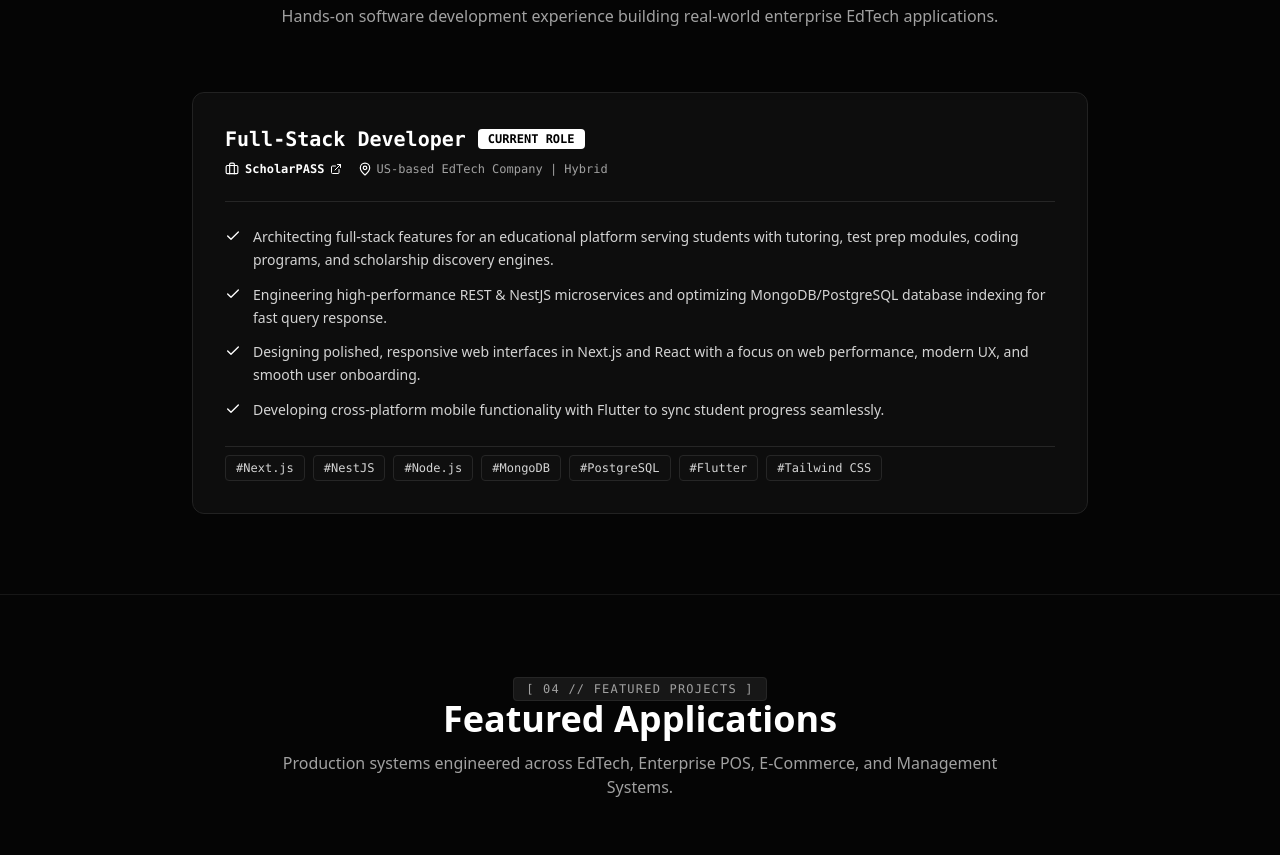
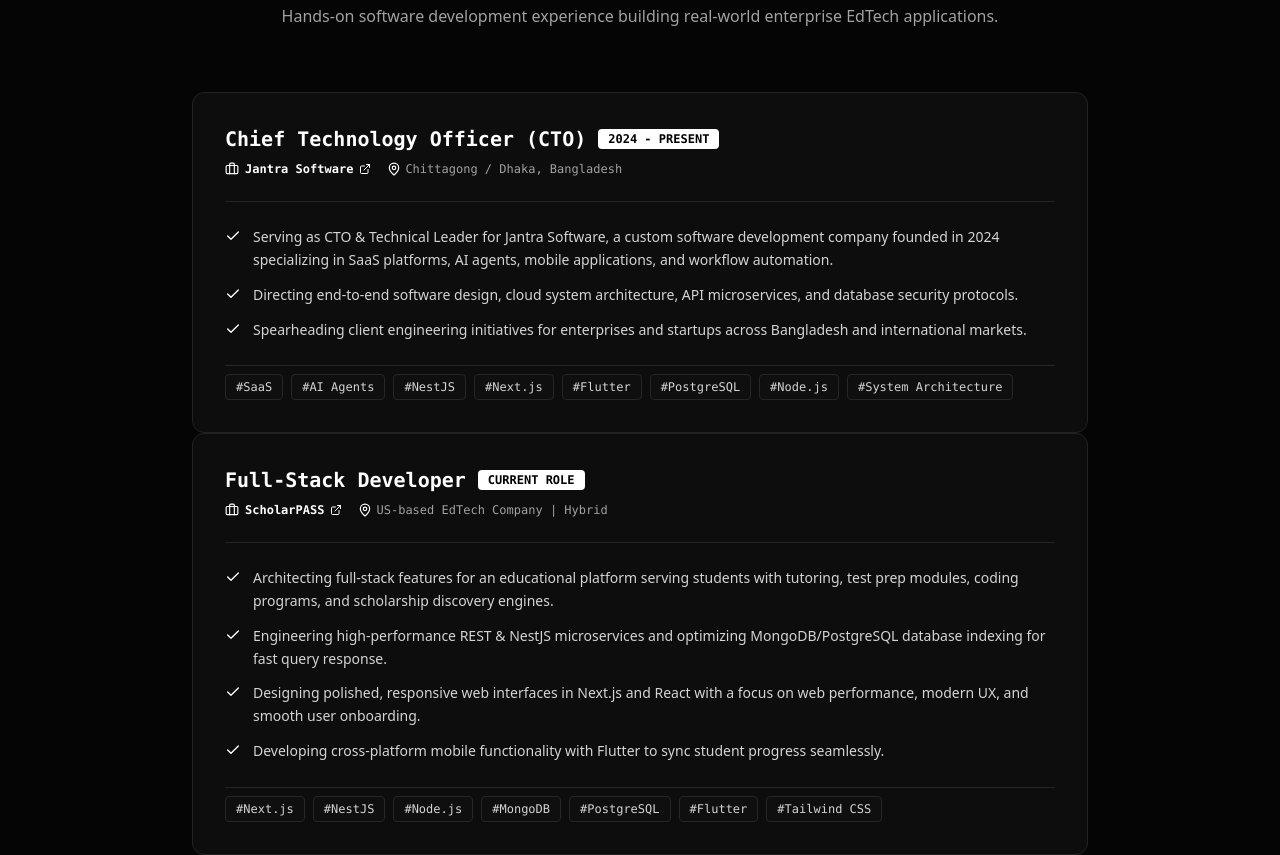
Before and after one commit to shofiahmed69/portfolio-kazi-shofi, a Next.js app: page / in a window 1280 px wide. Shown: the part 2880-3735 px from the top of the page. Built offline with nearby package versions, Linux system fonts and the light colour scheme; no server answers.

Commit message:
feat(experience): add Jantra Software (jantrasoft.online) CTO experience and update JSON-LD schema

```diff
--- a/src/components/ExperienceSection.tsx
+++ b/src/components/ExperienceSection.tsx
@@ -5,6 +5,19 @@
 
 export default function ExperienceSection() {
   const experiences = [
+    {
+      company: "Jantra Software",
+      companyUrl: "https://jantrasoft.online",
+      role: "Chief Technology Officer (CTO)",
+      location: "Chittagong / Dhaka, Bangladesh",
+      period: "2024 - Present",
+      bullets: [
+        "Serving as CTO & Technical Leader for Jantra Software, a custom software development company founded in 2024 specializing in SaaS platforms, AI agents, mobile applications, and workflow automation.",
+        "Directing end-to-end software design, cloud system architecture, API microservices, and database security protocols.",
+        "Spearheading client engineering initiatives for enterprises and startups across Bangladesh and international markets.",
+      ],
+      tags: ["SaaS", "AI Agents", "NestJS", "Next.js", "Flutter", "PostgreSQL", "Node.js", "System Architecture"],
+    },
     {
       company: "ScholarPASS",
       companyUrl: "https://scholarpass.org",
--- a/src/lib/seo.ts
+++ b/src/lib/seo.ts
@@ -37,12 +37,15 @@
   ],
   organizations: [
     {
-      name: "Jantra Soft",
+      name: "Jantra Software",
+      url: "https://jantrasoft.online",
       role: "Chief Technology Officer (CTO)",
+      description: "Bangladesh-based custom software development company building SaaS platforms, AI agents, mobile apps, and workflow automation.",
       type: "Organization",
     },
     {
       name: "ScholarPass",
+      url: "https://scholarpass.org",
       role: "Full-Stack Software Engineer",
       location: "USA (Remote/Hybrid)",
       type: "Organization",
@@ -65,12 +68,14 @@
     worksFor: [
       {
         "@type": "Organization",
-        name: "Jantra Soft",
+        name: "Jantra Software",
+        sameAs: "https://jantrasoft.online",
         roleName: "Chief Technology Officer",
       },
       {
         "@type": "Organization",
         name: "ScholarPass",
+        sameAs: "https://scholarpass.org",
         roleName: "Full-Stack Developer",
       },
     ],
```
